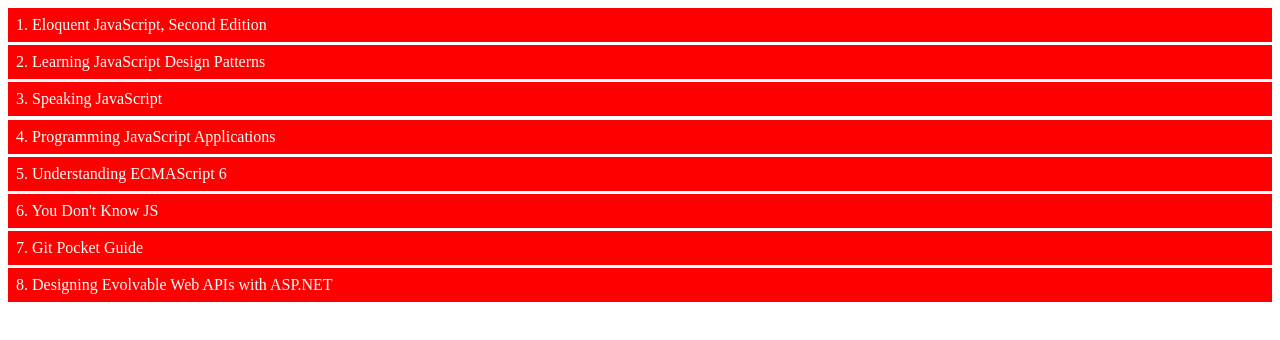
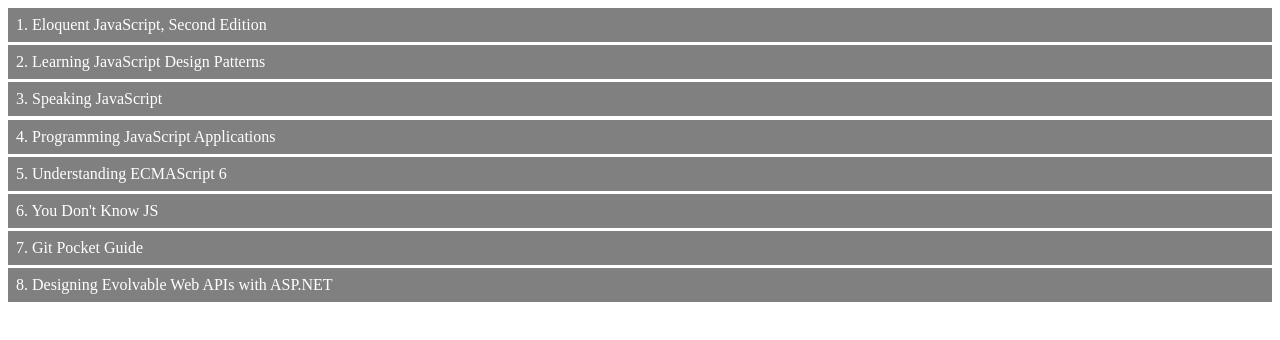
Before and after one commit to abhishekk-raj/BookStore, a React (Create React App) app: page / in a window 1280 px wide. Shown: the top 340 px of the page. Built offline with nearby package versions, Linux system fonts and the light colour scheme.

Commit message:
Using module scss styling

```diff
--- a/src/BookList.tsx
+++ b/src/BookList.tsx
@@ -1,10 +1,10 @@
 import React from "react";
 import { IProps } from "./models/book-list.props";
-import "./BookList.scss";
+import styles from "./BookList.module.scss";
 
 const BookList = (props: IProps) => {
   return (
-    <div className="listItem">
+    <div className={styles.listItem}>
       {props.index + 1}. {props.book.title}
     </div>
   );
```
Also changed, not shown: src/BookList.module.scss (renamed from src/BookList.scss).
